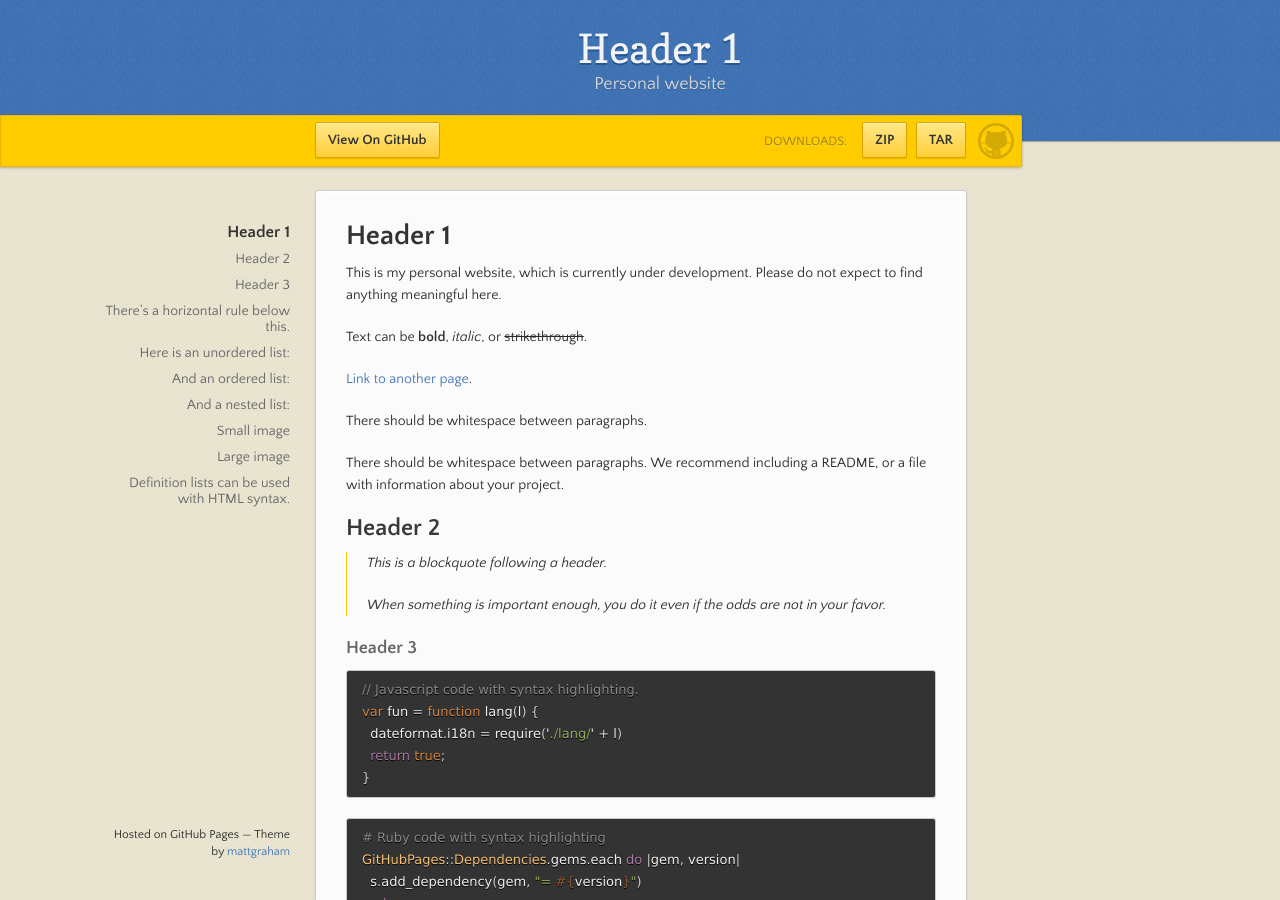
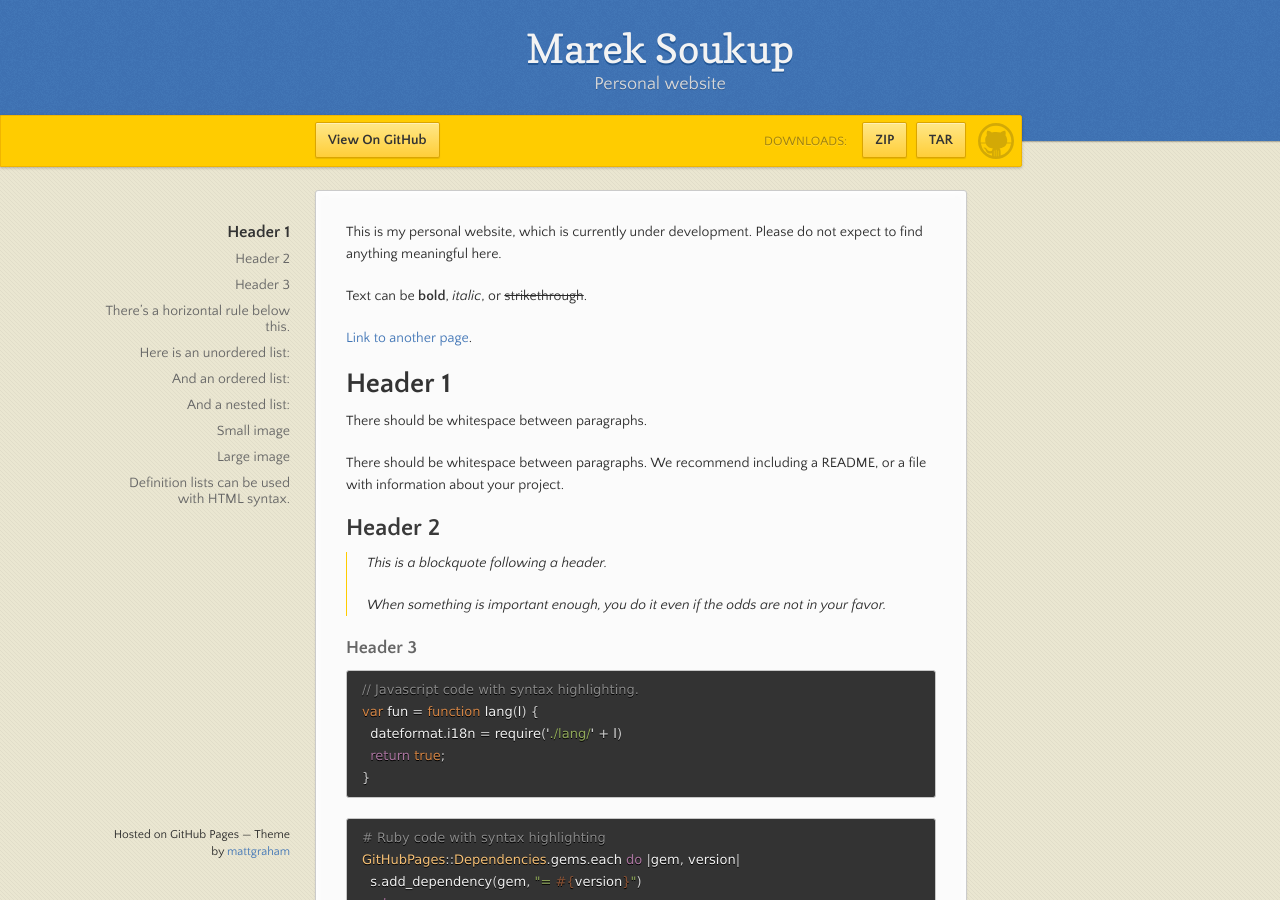
Before and after one commit to soukupmarek-edin/soukupmarek-edin.github.io, a Jekyll site: the page built from index.md, in a window 1280 px wide and 900 px high. Built offline with Jekyll 4.4.1, drawn with Linux system fonts in a browser that asks for light colours; our own code applies the rules of GitHub Pages for plain Markdown files.

Commit message:
Update index.md

```diff
--- a/index.md
+++ b/index.md
@@ -1,14 +1,14 @@
 ---
 layout: default
 ---
-
-# Header 1
 
 This is my personal website, which is currently under development. Please do not expect to find anything meaningful here.
 
 Text can be **bold**, _italic_, or ~~strikethrough~~.
 
 [Link to another page](./another-page.html).
+
+# Header 1
 
 There should be whitespace between paragraphs.
 
```
